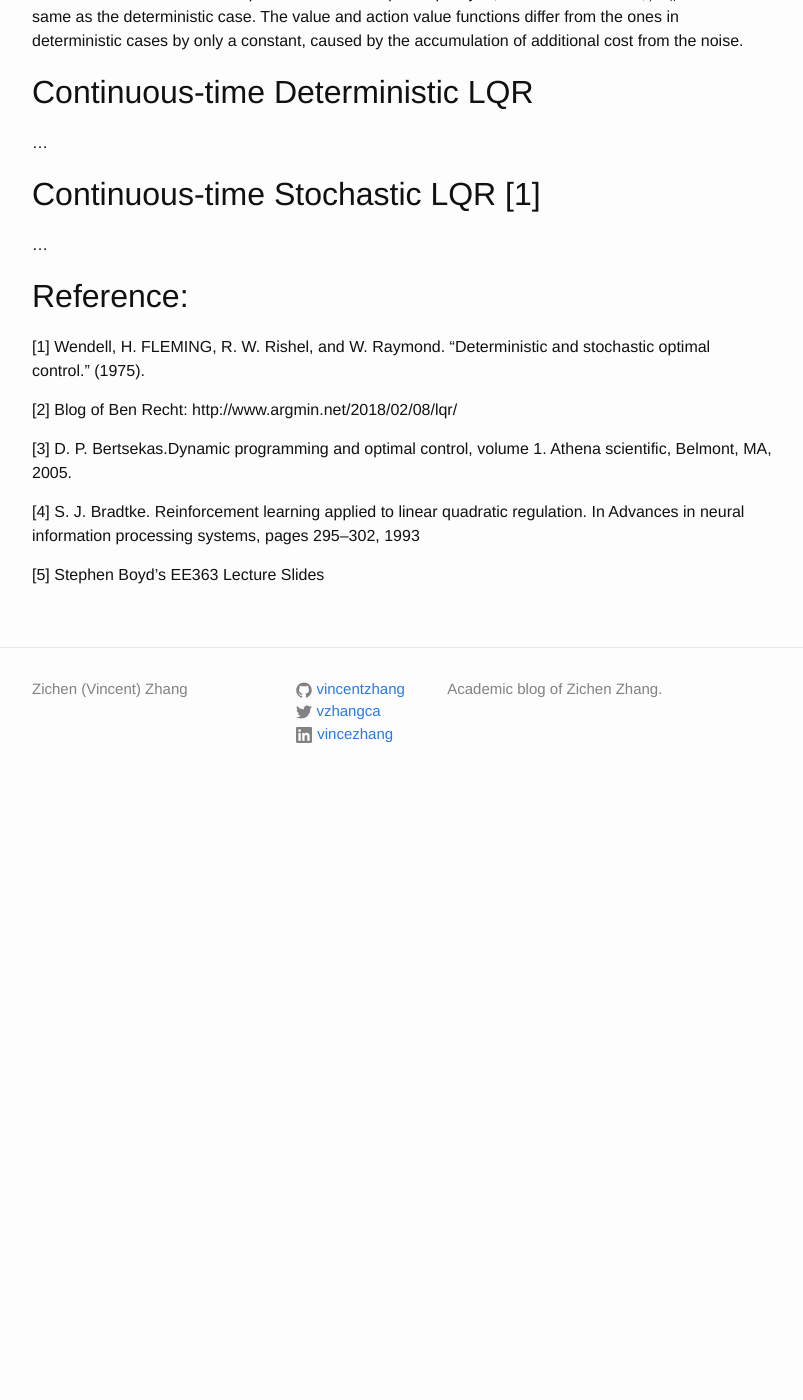
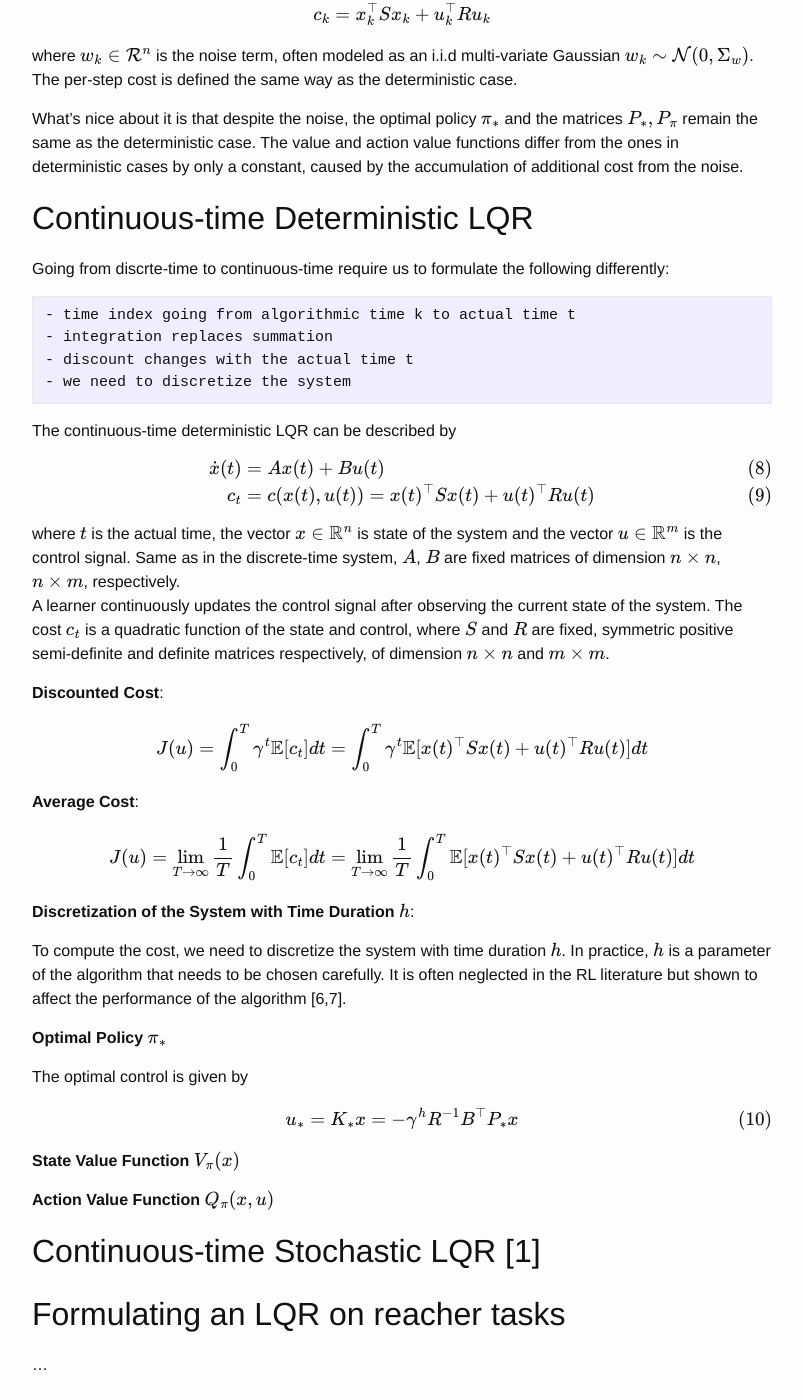
Before and after one commit to vincentzhang/u-blog, a Jekyll site: the page built from _posts/2020-05-26-lqr-intro.markdown, in a window 1280 px wide and 1400 px high, scrolled down 4811 px. Shown: the whole window, without its empty margins (238-1041 px from the left). Built offline with Jekyll 4.4.1, drawn with Linux system fonts in a browser that asks for light colours; formulas are drawn with MathJax 3; before the commit the page ends 5616 px from its top, so only the background shows below that; some of the changed text lies outside the part shown.

Commit message:
add cts det lqr

````diff
--- a/_posts/2020-05-26-lqr-intro.markdown
+++ b/_posts/2020-05-26-lqr-intro.markdown
@@ -79,6 +79,11 @@ where the discount factor $$\gamma \in [0,1]$$.
 $$ J(u_0, u_1, ...) = \lim_{N\to \infty} \frac{1}{N} \sum_{k=0}^{N} \mathbb{E}[c_k] = \lim_{N\to \infty} \frac{1}{N} \sum_{k=0}^{N} \mathbb{E}(x_k^\top S x_k + u_k^\top R u_k) $$
 
 In both objectives, the expectation is wrt the noise so it's not necessary for the deterministic case but we leave it there for completeness.
+
+The average cost objective is studied a lot more than the discounted cost objective in the control theory literature, which is the oppositive of the RL literature.
+
+Although the average cost setting seems to make sense especially for finite sample analysis,
+we only cover the discounted setting in the rest part of this post.
 
 **Some properties of LQR**
 
@@ -205,15 +210,70 @@ $$x_{k+1} = A x_k + B u_k + w_k$$
 
 $$c_{k} = x_k^\top S x_k + u_k^\top R u_k$$
 
-where $$w_k \in \mathcal{R}^n $$ is the noise term, often modeled as an i.i.d multi-variate Gaussian $$w_k \sim \mathbb{N}(0,\Sigma_w) $$.
+where $$w_k \in \mathcal{R}^n $$ is the noise term, often modeled as an i.i.d multi-variate Gaussian $$w_k \sim \mathcal{N}(0,\Sigma_w) $$.
 The per-step cost is defined the same way as the deterministic case.
 
 What's nice about it is that despite the noise, the optimal policy $$\pi_*$$ and the matrices $$P_*, P_\pi$$ remain the same as the deterministic case. The value and action value functions differ from the ones in deterministic cases by only a constant, caused by the accumulation of additional cost from the noise.
 
 ## Continuous-time Deterministic LQR
-...
+
+Going from discrte-time to continuous-time require us to formulate the following differently:
+```
+- time index going from algorithmic time k to actual time t
+- integration replaces summation
+- discount changes with the actual time t
+- we need to discretize the system
+```
+
+The continuous-time deterministic LQR can be described by
+
+$$
+\begin{align}
+    \dot x(t) &= Ax(t)+Bu(t) \\
+     c_t &= c(x(t), u(t)) = x(t)^\top S x(t) + u(t)^\top R u(t)
+    \label{eq:lqr-cts}
+\end{align}
+$$
+<!-- $$K$$ is a linear feedback controller.  u(t) &= K x(t) -->
+
+where $$t$$ is the actual time,
+the vector $$x\in \mathbb{R}^n$$ is state of the system and the vector $$u\in \mathbb{R}^m$$ is
+the control signal.
+Same as in the discrete-time system, $$A$$, $$B$$ are fixed matrices of dimension $$n \times n$$, $$n \times m$$, respectively.
+A learner continuously updates the control signal after observing the current state of the system.
+The cost $$c_t$$ is a quadratic function of the state and control,
+where $$S$$ and $$R$$ are fixed, symmetric positive semi-definite and definite matrices respectively, of dimension $$n \times n$$ and $$m \times m$$.
+
+**Discounted Cost**:
+
+$$ J(u) = \int_0^T \gamma^{t} \mathbb{E}[c_t] dt = \int_0^T \gamma^{t} \mathbb{E}[x(t)^\top S x(t) + u(t)^\top R u(t)] dt $$
+
+**Average Cost**:
+
+$$ J(u) = \lim_{T\to \infty} \frac{1}{T} \int_0^T \mathbb{E}[c_t] dt =\lim_{T\to \infty} \frac{1}{T} \int_0^T \mathbb{E}[x(t)^\top S x(t) + u(t)^\top R u(t)] dt $$
+
+**Discretization of the System with Time Duration $$h$$**:
+
+To compute the cost, we need to discretize the system with time duration $$h$$.
+In practice, $$h$$ is a parameter of the algorithm that needs to be chosen carefully.
+It is often neglected in the RL literature but shown to affect the performance of the algorithm [6,7].
+
+**Optimal Policy $$\pi_*$$**
+
+The optimal control is given by
+
+\begin{equation}
+u_* = K_* x = -\gamma^h  R^{-1} B^\top P_* x
+\label{eq:ustar-cts}
+\end{equation}
+
+**State Value Function $$V_\pi(x)$$**
+
+**Action Value Function $$Q_\pi(x, u)$$**
+
 
 ## Continuous-time Stochastic LQR [1]
+## Formulating an LQR on reacher tasks
 ...
 
 
@@ -221,19 +281,21 @@ What's nice about it is that despite the noise, the optimal policy $$\pi_*$$ and
 
 
 
-
-
-
 ## Reference:
-[1] Wendell, H. FLEMING, R. W. Rishel, and W. Raymond. "Deterministic and stochastic optimal control." (1975).
+[1] Wendell, H. FLEMING, R. W. Rishel, and W. Raymond. Deterministic and stochastic optimal control. (1975).
 
 [2] Blog of Ben Recht: http://www.argmin.net/2018/02/08/lqr/
 
-[3] D. P. Bertsekas.Dynamic programming and optimal control,  volume 1.  Athena scientific, Belmont, MA, 2005.
+[3] D. P. Bertsekas. Dynamic programming and optimal control,  volume 1.  Athena scientific, Belmont, MA, 2005.
 
-[4] S. J. Bradtke.  Reinforcement learning applied to linear quadratic regulation. In Advances in neural information processing systems, pages 295–302, 1993
+[4] S. J. Bradtke.  Reinforcement learning applied to linear quadratic regulation. NIPS 1993
 
 [5] Stephen Boyd's EE363 Lecture Slides
+
+[6] Mahmood, A. Rupam, Dmytro Korenkevych, Brent J. Komer, and James Bergstra. Setting up a reinforcement learning task with a real-world robot. IROS 2018.
+
+[7] Tallec, C., Blier, L. & Ollivier, Y.. Making Deep Q-learning methods robust to time discretization. ICML 2019.
+
 
 <!-- [4] Csaba's paper
 
````
